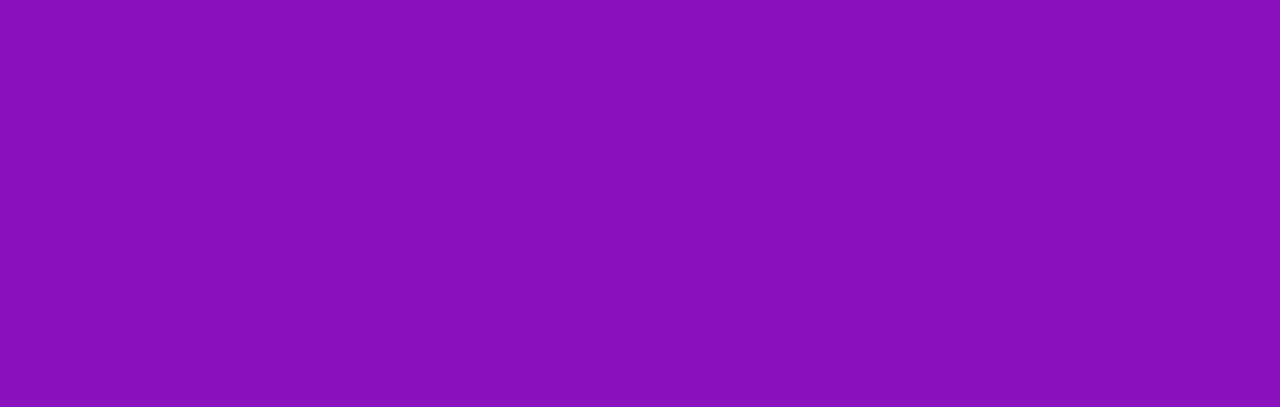
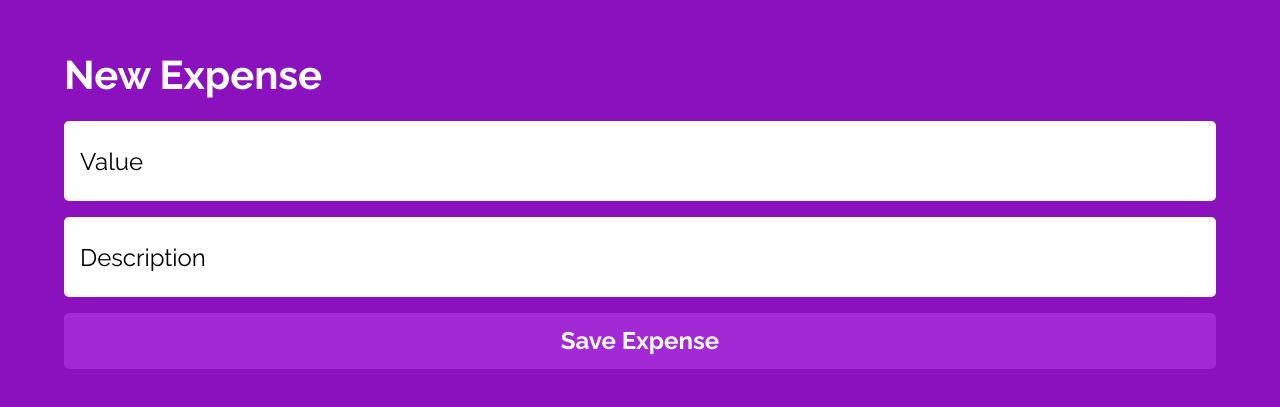
Before and after one commit to Fekete-Bruno/MyWallet-FrontEnd, a React (Create React App) app: page /expense in a window 1280 px wide. Before the commit this address had no page. Shown: the part 189-596 px from the top of the page. Built offline with nearby package versions, Linux system fonts and the light colour scheme; a web font is replaced by a local one.

Commit message:
feat: Expense and Income page styles

```diff
--- a/src/components/App.js
+++ b/src/components/App.js
@@ -1,5 +1,7 @@
 import { BrowserRouter, Route, Routes } from "react-router-dom";
 import { GlobalStyle } from "../styles/globalStyles";
+import Expense from "./Expense";
+import Income from "./Income";
 import Login from "./Login";
 import Main from "./Main";
 import Signup from "./Signup";
@@ -15,6 +17,8 @@ export default function App(){
                     <Route path="/" element={<Login />} />
                     <Route path="/sign-up" element={<Signup />} />
                     <Route path="/main" element={<Main />} />
+                    <Route path="/income" element={<Income />} />
+                    <Route path="/expense" element={<Expense />} />
                 </Routes>
             </BrowserRouter>
         </>
--- /dev/null
+++ b/src/components/Expense.js
@@ -0,0 +1,66 @@
+import { useState } from "react";
+import { ThreeDots } from "react-loader-spinner";
+import { useNavigate } from "react-router-dom";
+import { FormWrapper } from "../styles/FormWrapper";
+
+export default function Expense(){
+
+    const navigate = useNavigate();
+    const [disabled,setDisabled] = useState(false);
+    const [innerButton,setInnerButton] = useState('Save Expense');
+    const [form,setForm] = useState({});
+
+    function sendForm(event){
+        event.preventDefault();
+        setDisabled(true);
+        setInnerButton(<ThreeDots color="white"/>);
+
+        //just for testing:::
+        console.log(form);
+        setTimeout(()=>{resetForm();navigate("/main")},5000)
+    }
+
+    function handleForm({name,value}){
+        setForm({
+            ...form,
+            [name]: value,
+        });
+    }
+
+    function resetForm(resp){
+        //errorMessage(resp);
+        setDisabled(false);
+        setInnerButton('Log In');
+    }
+
+    return(
+        <FormWrapper>
+        <form onSubmit={sendForm}>
+
+            <h2>New Expense</h2>
+
+            <input type="number" min="0" placeholder="Value" required disabled={disabled} onChange={
+                (e)=>{
+                    handleForm({
+                        name: e.target.placeholder.toLowerCase(),
+                        value: Number(e.target.value)*(-1),
+                    });
+                }
+            }/>
+
+            <input type="text" placeholder="Description" required disabled={disabled} onChange={
+            (e)=>{
+                handleForm({
+                    name:e.target.placeholder.toLowerCase(),
+                    value:e.target.value,
+                }
+                );
+            }
+            }/>
+
+            <button type="submit" disabled={disabled}>{innerButton}</button>
+
+        </form>
+        </FormWrapper>
+    );
+}
--- /dev/null
+++ b/src/components/Income.js
@@ -0,0 +1,68 @@
+import { useState } from "react";
+import { ThreeDots } from "react-loader-spinner";
+import { useNavigate } from "react-router-dom";
+import { FormWrapper } from "../styles/FormWrapper";
+
+export default function Income(){
+
+    const navigate = useNavigate();
+    const [disabled,setDisabled] = useState(false);
+    const [innerButton,setInnerButton] = useState('Save Income');
+    const [form,setForm] = useState({});
+
+    function sendForm(event){
+        event.preventDefault();
+        setDisabled(true);
+        setInnerButton(<ThreeDots color="white"/>);
+
+        //just for testing:::
+        console.log(form);
+        setTimeout(()=>{resetForm();navigate("/main")},5000)
+    }
+
+    function handleForm({name,value}){
+        setForm({
+            ...form,
+            [name]: value,
+        });
+    }
+
+    function resetForm(resp){
+        //errorMessage(resp);
+        setDisabled(false);
+        setInnerButton('Log In');
+    }
+
+    return(
+
+    <FormWrapper>
+        <form onSubmit={sendForm}>
+
+            <h2>New Income</h2>
+
+            <input type="number" min="0" placeholder="Value" required disabled={disabled} onChange={
+                (e)=>{
+                    handleForm({
+                        name: e.target.placeholder.toLowerCase(),
+                        value: Number(e.target.value),
+                    });
+                }
+            }/>
+
+            <input type="text" placeholder="Description" required disabled={disabled} onChange={
+            (e)=>{
+                handleForm({
+                    name:e.target.placeholder.toLowerCase(),
+                    value:e.target.value,
+                }
+                );
+            }
+            }/>
+
+            <button type="submit" disabled={disabled}>{innerButton}</button>
+
+        </form>
+    </FormWrapper>
+
+    );
+}
--- a/src/styles/FormWrapper.js
+++ b/src/styles/FormWrapper.js
@@ -20,6 +20,12 @@ h1{
     color: white;
     font-size: 5vh;
     font-family: 'Saira Stencil One', cursive;
+}
+
+h2{
+    margin-bottom: 1vh;
+    color: white;
+    font-size: 5vh;
 }
 
 input{
```
